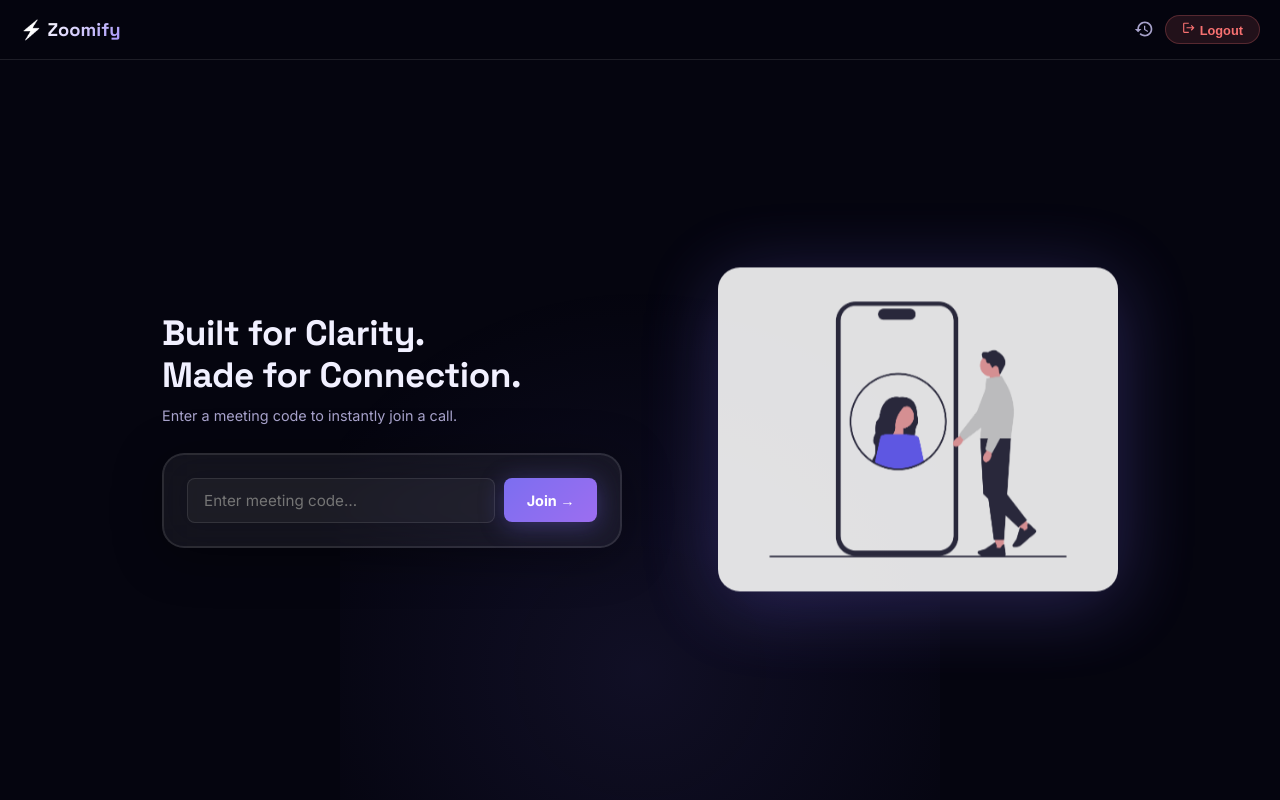
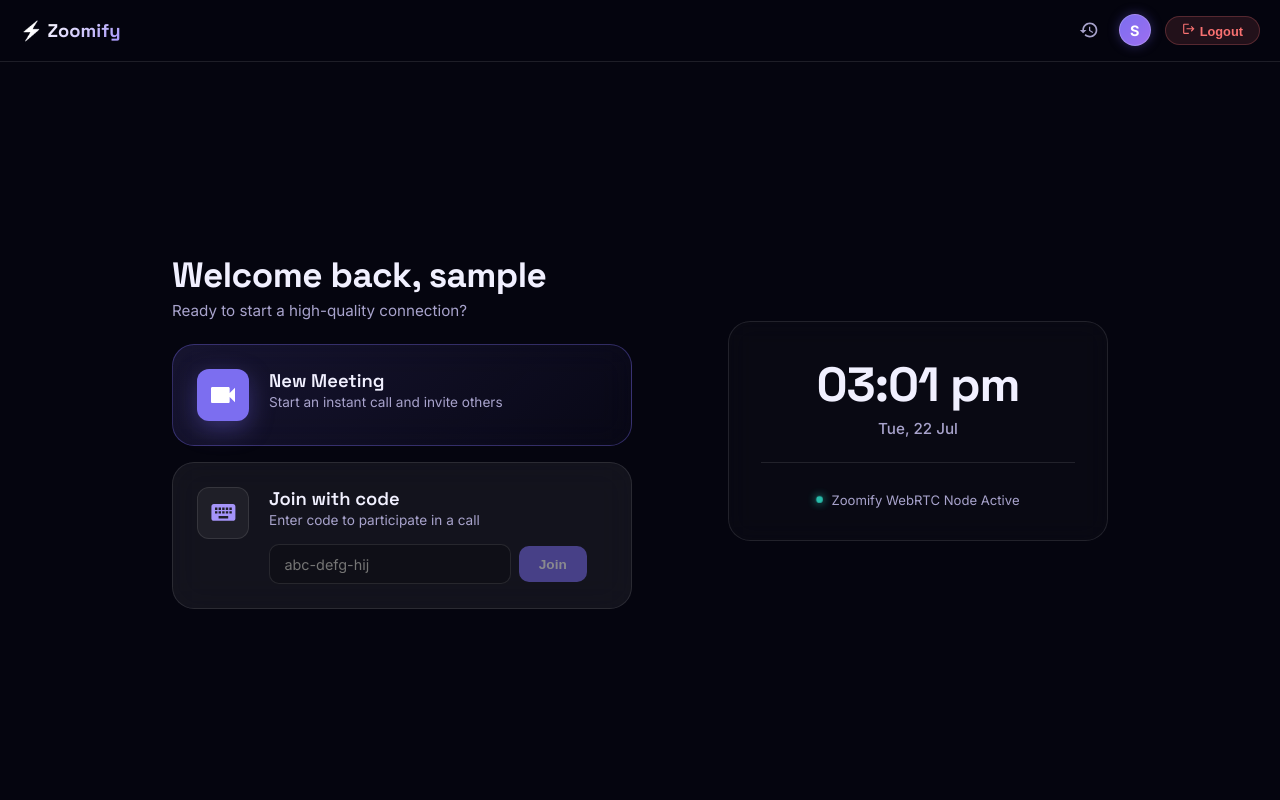
Before and after one commit to rahulkumar86920/Zoomify, a React (Create React App) app in the folder frontend/: page /home in a window 1280 px wide. Built offline with nearby package versions, Linux system fonts and the light colour scheme; sample sign-in values are in the browser's storage.

Commit message:
fix: redesigned home page as a premium custom WebRTC dashboard layout, and simplified remoteDescription check for ICE candidates to maximize browser connection compatibility

```diff
--- a/frontend/src/App.css
+++ b/frontend/src/App.css
@@ -307,130 +307,247 @@
 /* ========================================================
    HOME — MEET CONTAINER
    ======================================================== */
+.dashboardWrapper {
+  min-height: 100vh;
+  min-height: 100dvh;
+  background: var(--bg-deep);
+  display: flex;
+  flex-direction: column;
+}
+
+/* User avatar initial badge */
+.userAvatar {
+  width: 32px;
+  height: 32px;
+  border-radius: 50%;
+  background: linear-gradient(135deg, var(--accent), #9c6ef0);
+  color: white;
+  display: flex;
+  align-items: center;
+  justify-content: center;
+  font-weight: 700;
+  font-size: 0.9rem;
+  box-shadow: 0 0 12px var(--accent-glow);
+  margin-inline: 0.5rem;
+  border: 1px solid rgba(255, 255, 255, 0.2);
+}
+
 .meetContainer {
-  min-height: calc(100vh - 60px);
-  min-height: calc(100dvh - 60px);
+  flex: 1;
   display: flex;
   flex-direction: column;
   align-items: center;
   justify-content: center;
-  padding: 2rem 1.25rem;
-  gap: 2.5rem;
-  position: relative;
-}
-
-/* Background orb */
-.meetContainer::before {
-  content: '';
-  position: fixed;
-  top: 20%;
-  left: 50%;
-  transform: translateX(-50%);
-  width: 80vw;
-  height: 80vw;
-  max-width: 600px;
-  background: radial-gradient(circle, rgba(124,110,240,0.1) 0%, transparent 65%);
-  pointer-events: none;
-  z-index: 0;
+  padding: 2.5rem 1.25rem;
+  gap: 2rem;
+  max-width: 1200px;
+  margin: 0 auto;
+  width: 100%;
 }
 
 .leftPanel {
-  position: relative;
-  z-index: 5;
   width: 100%;
-  max-width: 480px;
+  max-width: 600px;
   display: flex;
   flex-direction: column;
-  align-items: center;
-  text-align: center;
-  gap: 0;
+  gap: 1.5rem;
+  text-align: left;
 }
 
-.leftPanel h2 {
+.welcomeHeader h2 {
   font-family: 'Space Grotesk', sans-serif;
-  font-size: clamp(1.5rem, 6vw, 2.2rem);
+  font-size: clamp(1.6rem, 5vw, 2.2rem);
   font-weight: 700;
-  line-height: 1.2;
+  color: var(--text-primary);
   letter-spacing: -0.5px;
-  margin-bottom: 0.65rem;
+  line-height: 1.25;
+}
+
+.welcomeHeader p {
+  color: var(--text-secondary);
+  font-size: 0.95rem;
+  margin-top: 0.25rem;
+}
+
+/* Quick Actions Cards */
+.dashboardActionsGrid {
+  display: flex;
+  flex-direction: column;
+  gap: 1rem;
+  width: 100%;
+}
+
+.actionCard {
+  background: var(--glass);
+  border: 1px solid var(--glass-border);
+  border-radius: var(--radius-lg);
+  padding: 1.5rem;
+  display: flex;
+  gap: 1.25rem;
+  cursor: pointer;
+  transition: transform var(--fast) var(--ease), border-color var(--fast) var(--ease), box-shadow var(--fast) var(--ease);
+  backdrop-filter: blur(16px);
+  -webkit-backdrop-filter: blur(16px);
+}
+
+.actionCard:hover {
+  transform: translateY(-2px);
+  border-color: var(--accent);
+  box-shadow: 0 12px 32px rgba(124, 110, 240, 0.12);
+}
+
+/* Start Instant Meeting Tile has custom colored background */
+.actionCard.instantMeeting {
+  background: linear-gradient(135deg, rgba(124, 110, 240, 0.15), rgba(124, 110, 240, 0.03));
+  border-color: rgba(124, 110, 240, 0.35);
+}
+.actionCard.instantMeeting:hover {
+  border-color: var(--accent);
+  box-shadow: 0 12px 32px var(--accent-glow);
+}
+
+.cardIcon {
+  width: 52px;
+  height: 52px;
+  border-radius: 12px;
+  background: var(--accent);
+  color: white;
+  display: flex;
+  align-items: center;
+  justify-content: center;
+  flex-shrink: 0;
+  box-shadow: 0 8px 24px var(--accent-glow);
+}
+
+.cardIcon.secondary {
+  background: rgba(255, 255, 255, 0.05);
+  border: 1px solid var(--glass-border);
+  color: var(--accent-light);
+  box-shadow: none;
+}
+
+.cardText h3 {
+  font-family: 'Space Grotesk', sans-serif;
+  font-size: 1.15rem;
+  font-weight: 600;
   color: var(--text-primary);
 }
 
-.leftPanel > p {
-  font-size: 0.9rem;
+.cardText p {
+  font-size: 0.85rem;
   color: var(--text-secondary);
-  margin-bottom: 1.8rem;
+  margin-top: 0.15rem;
 }
 
-.joinCard {
+/* Dashboard inputs inside join meeting card */
+.dashboardJoinRow {
+  display: flex;
+  gap: 0.5rem;
+  margin-top: 1rem;
+  align-items: center;
+  max-width: 320px;
   width: 100%;
-  background: var(--glass);
-  border: 1px solid var(--glass-border);
-  border-radius: var(--radius-lg);
-  backdrop-filter: blur(20px);
-  -webkit-backdrop-filter: blur(20px);
-  padding: 1.5rem;
-  box-shadow: 0 8px 48px rgba(0,0,0,0.4), 0 0 0 1px var(--glass-border) inset;
 }
 
-.joinInputRow {
-  display: flex;
-  gap: 0.6rem;
-  align-items: center;
+.dashboardJoinRow input {
+  flex: 1;
+  background: rgba(0, 0, 0, 0.2);
+  border: 1.5px solid var(--glass-border);
+  border-radius: 10px;
+  padding: 0.65rem 0.9rem;
+  color: var(--text-primary);
+  font-size: 0.9rem;
+  font-family: 'Inter', sans-serif;
+  outline: none;
+  transition: border-color var(--fast) var(--ease), box-shadow var(--fast) var(--ease);
 }
 
-/* Override MUI TextField for dark theme */
-.joinCard .MuiOutlinedInput-root {
-  background: rgba(255,255,255,0.04) !important;
-  border-radius: var(--radius-sm) !important;
-  color: var(--text-primary) !important;
-}
-.joinCard .MuiOutlinedInput-notchedOutline {
-  border-color: var(--glass-border) !important;
-}
-.joinCard .MuiOutlinedInput-root:hover .MuiOutlinedInput-notchedOutline {
-  border-color: var(--accent) !important;
-}
-.joinCard .MuiOutlinedInput-root.Mui-focused .MuiOutlinedInput-notchedOutline {
-  border-color: var(--accent) !important;
-  box-shadow: 0 0 0 3px var(--accent-glow) !important;
-}
-.joinCard .MuiInputLabel-root { color: var(--text-muted) !important; }
-.joinCard .MuiInputLabel-root.Mui-focused { color: var(--accent-light) !important; }
-.joinCard input { color: var(--text-primary) !important; font-size: 0.95rem !important; }
-
-.joinBtn {
-  background: linear-gradient(135deg, var(--accent), #9c6ef0) !important;
-  color: #fff !important;
-  border-radius: var(--radius-sm) !important;
-  padding: 0.85rem 1.4rem !important;
-  font-weight: 700 !important;
-  font-size: 0.9rem !important;
-  text-transform: none !important;
-  white-space: nowrap !important;
-  box-shadow: 0 4px 24px var(--accent-glow) !important;
-  transition: transform var(--fast) var(--ease), box-shadow var(--mid) !important;
-  min-width: 80px !important;
-}
-.joinBtn:hover {
-  transform: translateY(-1px) !important;
-  box-shadow: 0 6px 32px var(--accent-glow) !important;
+.dashboardJoinRow input:focus {
+  border-color: var(--accent);
+  box-shadow: 0 0 0 3px var(--accent-glow);
 }
 
+.dashboardJoinRow button {
+  background: var(--accent);
+  border: none;
+  border-radius: 10px;
+  padding: 0.68rem 1.25rem;
+  color: white;
+  font-weight: 700;
+  font-size: 0.85rem;
+  cursor: pointer;
+  transition: transform var(--fast) var(--ease), background var(--fast);
+}
+
+.dashboardJoinRow button:hover {
+  background: var(--accent-light);
+}
+
+.dashboardJoinRow button:disabled {
+  opacity: 0.5;
+  cursor: not-allowed;
+}
+
+/* Live clock widget */
 .rightPanel {
-  position: relative;
-  z-index: 5;
+  width: 100%;
+  max-width: 380px;
   display: flex;
   justify-content: center;
 }
 
-.rightPanel img {
-  width: min(75vw, 300px);
-  height: auto;
+.liveClockWidget {
+  width: 100%;
+  background: rgba(255, 255, 255, 0.02);
+  border: 1px solid var(--glass-border);
   border-radius: var(--radius-lg);
-  opacity: 0.88;
-  filter: drop-shadow(0 12px 40px var(--accent-glow));
-  animation: floatImg 6s ease-in-out infinite;
+  padding: 2rem;
+  text-align: center;
+  backdrop-filter: blur(12px);
+  -webkit-backdrop-filter: blur(12px);
+}
+
+.clockTime {
+  font-family: 'Space Grotesk', sans-serif;
+  font-size: 3rem;
+  font-weight: 700;
+  color: var(--text-primary);
+  letter-spacing: -1px;
+}
+
+.clockDate {
+  font-size: 0.95rem;
+  color: var(--text-secondary);
+  font-weight: 500;
+  margin-top: 0.25rem;
+}
+
+.clockDivider {
+  height: 1px;
+  background: var(--glass-border);
+  margin-block: 1.5rem;
+}
+
+.connectionStatus {
+  display: inline-flex;
+  align-items: center;
+  gap: 8px;
+  font-size: 0.82rem;
+  color: var(--text-secondary);
+}
+
+.statusDot {
+  width: 7px;
+  height: 7px;
+  border-radius: 50%;
+  background: var(--teal);
+  box-shadow: 0 0 10px var(--teal);
+  animation: pulseStatus 2s infinite;
+}
+
+@keyframes pulseStatus {
+  0%, 100% { transform: scale(1); opacity: 1; }
+  50%       { transform: scale(0.8); opacity: 0.5; }
 }
 
 @keyframes floatImg {
--- a/frontend/src/pages/VideoMeet.jsx
+++ b/frontend/src/pages/VideoMeet.jsx
@@ -364,7 +364,7 @@ export default function VideoMeetComponent() {
       if (signal.ice) {
         const pc = connections[fromId];
         // If the connection is ready with remote description, add the candidate directly
-        if (pc && pc.remoteDescription && pc.remoteDescription.type) {
+        if (pc && pc.remoteDescription) {
           pc.addIceCandidate(new RTCIceCandidate(signal.ice))
             .catch((e) => console.error("Error adding ICE candidate:", e));
         } else {
--- a/frontend/src/pages/home.jsx
+++ b/frontend/src/pages/home.jsx
@@ -1,9 +1,11 @@
-import React, { useContext, useState } from "react";
+import React, { useContext, useState, useEffect } from "react";
 import withAuth from "../utils/withAuth";
 import { useNavigate } from "react-router-dom";
 import "../App.css";
 import RestoreIcon from "@mui/icons-material/Restore";
 import LogoutIcon from "@mui/icons-material/Logout";
+import VideocamIcon from "@mui/icons-material/Videocam";
+import KeyboardIcon from "@mui/icons-material/Keyboard";
 import { AuthContext } from "../contexts/AuthContext";
 import { IconButton } from "@mui/material";
 
@@ -11,26 +13,58 @@ function HomeComponent() {
   const navigate = useNavigate();
   const [meetingCode, setMeetingCode] = useState("");
   const [joining, setJoining] = useState(false);
+  const [currentTime, setCurrentTime] = useState(new Date());
 
   const { addToUserHistory } = useContext(AuthContext);
 
-  const handleJoinVideoCall = async () => {
-    if (!meetingCode.trim()) return;
+  // Live clock
+  useEffect(() => {
+    const timer = setInterval(() => setCurrentTime(new Date()), 1000);
+    return () => clearInterval(timer);
+  }, []);
+
+  const handleJoinVideoCall = async (codeToJoin) => {
+    const targetCode = codeToJoin || meetingCode;
+    if (!targetCode.trim()) return;
     setJoining(true);
     try {
-      await addToUserHistory(meetingCode.trim());
-      navigate(`/${meetingCode.trim()}`);
+      await addToUserHistory(targetCode.trim());
+      navigate(`/${targetCode.trim()}`);
     } catch {
       setJoining(false);
     }
+  };
+
+  const handleStartInstantMeeting = () => {
+    // Generate random meeting code: xxx-xxxx-xxx format
+    const part1 = Math.random().toString(36).substring(2, 5);
+    const part2 = Math.random().toString(36).substring(2, 6);
+    const part3 = Math.random().toString(36).substring(2, 5);
+    const generatedCode = `${part1}-${part2}-${part3}`;
+    handleJoinVideoCall(generatedCode);
   };
 
   const handleKeyDown = (e) => {
     if (e.key === "Enter") handleJoinVideoCall();
   };
 
+  const userName = localStorage.getItem("name") || localStorage.getItem("username") || "User";
+  const userInitial = userName.trim().charAt(0).toUpperCase();
+
+  const formattedTime = currentTime.toLocaleTimeString("en-IN", {
+    hour: "2-digit",
+    minute: "2-digit",
+    hour12: true,
+  });
+
+  const formattedDate = currentTime.toLocaleDateString("en-IN", {
+    weekday: "short",
+    day: "numeric",
+    month: "short",
+  });
+
   return (
-    <>
+    <div className="dashboardWrapper">
       {/* ── Navbar ── */}
       <nav className="navBar">
         <span className="navBrand">⚡ Zoomify</span>
@@ -42,10 +76,13 @@ function HomeComponent() {
           >
             <RestoreIcon fontSize="small" />
           </IconButton>
+          <div className="userAvatar" title={userName}>
+            {userInitial}
+          </div>
           <button
             className="navLogout"
             onClick={() => {
-              localStorage.removeItem("token");
+              localStorage.clear();
               navigate("/auth");
             }}
           >
@@ -55,80 +92,69 @@ function HomeComponent() {
         </div>
       </nav>
 
-      {/* ── Meet area ── */}
+      {/* ── Main Dashboard Layout ── */}
       <div className="meetContainer">
-        {/* Left: join card */}
+        {/* Left column: Welcome & quick actions */}
         <div className="leftPanel">
-          <h2>Built for Clarity.<br />Made for Connection.</h2>
-          <p>Enter a meeting code to instantly join a call.</p>
+          <div className="welcomeHeader">
+            <h2>Welcome back, {userName}</h2>
+            <p>Ready to start a high-quality connection?</p>
+          </div>
 
-          <div className="joinCard">
-            <div className="joinInputRow">
+          <div className="dashboardActionsGrid">
+            {/* Quick action 1: Instant meeting */}
+            <div className="actionCard instantMeeting" onClick={handleStartInstantMeeting}>
+              <div className="cardIcon">
+                <VideocamIcon style={{ fontSize: "2rem" }} />
+              </div>
+              <div className="cardText">
+                <h3>New Meeting</h3>
+                <p>Start an instant call and invite others</p>
+              </div>
+            </div>
+
+            {/* Quick action 2: Join card */}
+            <div className="actionCard joinMeeting">
+              <div className="cardIcon secondary">
+                <KeyboardIcon style={{ fontSize: "1.8rem" }} />
+              </div>
+              <div className="cardText">
+                <h3>Join with code</h3>
+                <p>Enter code to participate in a call</p>
+                <div className="dashboardJoinRow">
                   <input
                     type="text"
-                placeholder="Enter meeting code…"
+                    placeholder="abc-defg-hij"
                     value={meetingCode}
                     onChange={(e) => setMeetingCode(e.target.value)}
                     onKeyDown={handleKeyDown}
-                style={{
-                  flex: 1,
-                  background: "rgba(255,255,255,0.04)",
-                  border: "1.5px solid rgba(255,255,255,0.1)",
-                  borderRadius: "var(--radius-sm)",
-                  padding: "0.75rem 1rem",
-                  color: "var(--text-primary)",
-                  fontSize: "0.95rem",
-                  fontFamily: "'Inter', sans-serif",
-                  outline: "none",
-                  transition: "border-color 150ms ease, box-shadow 150ms ease",
-                }}
-                onFocus={(e) => {
-                  e.target.style.borderColor = "var(--accent)";
-                  e.target.style.boxShadow = "0 0 0 3px rgba(124,110,240,0.2)";
-                }}
-                onBlur={(e) => {
-                  e.target.style.borderColor = "rgba(255,255,255,0.1)";
-                  e.target.style.boxShadow = "none";
-                }}
                   />
                   <button
-                className="joinBtn"
-                onClick={handleJoinVideoCall}
-                disabled={joining}
-                style={{
-                  background: "linear-gradient(135deg, var(--accent), #9c6ef0)",
-                  border: "none",
-                  borderRadius: "var(--radius-sm)",
-                  padding: "0.78rem 1.4rem",
-                  color: "#fff",
-                  fontWeight: 700,
-                  fontSize: "0.9rem",
-                  fontFamily: "'Inter', sans-serif",
-                  cursor: joining ? "not-allowed" : "pointer",
-                  opacity: joining ? 0.7 : 1,
-                  boxShadow: "0 4px 24px rgba(124,110,240,0.35)",
-                  transition: "transform 150ms ease, box-shadow 250ms ease",
-                  whiteSpace: "nowrap",
-                }}
-                onMouseEnter={(e) => {
-                  if (!joining) e.target.style.transform = "translateY(-1px)";
-                }}
-                onMouseLeave={(e) => {
-                  e.target.style.transform = "translateY(0)";
-                }}
+                    onClick={() => handleJoinVideoCall()}
+                    disabled={joining || !meetingCode.trim()}
                   >
-                {joining ? "Joining…" : "Join →"}
+                    {joining ? "Joining" : "Join"}
                   </button>
                 </div>
               </div>
             </div>
-
-        {/* Right: illustration */}
-        <div className="rightPanel">
-          <img src="/logo3.png" alt="Video call illustration" />
           </div>
         </div>
-    </>
+
+        {/* Right column: live widget */}
+        <div className="rightPanel">
+          <div className="liveClockWidget">
+            <div className="clockTime">{formattedTime}</div>
+            <div className="clockDate">{formattedDate}</div>
+            <div className="clockDivider" />
+            <div className="connectionStatus">
+              <span className="statusDot" />
+              <span>Zoomify WebRTC Node Active</span>
+            </div>
+          </div>
+        </div>
+      </div>
+    </div>
   );
 }
 
```
Lines whose indentation alone changed are shown as unchanged.
